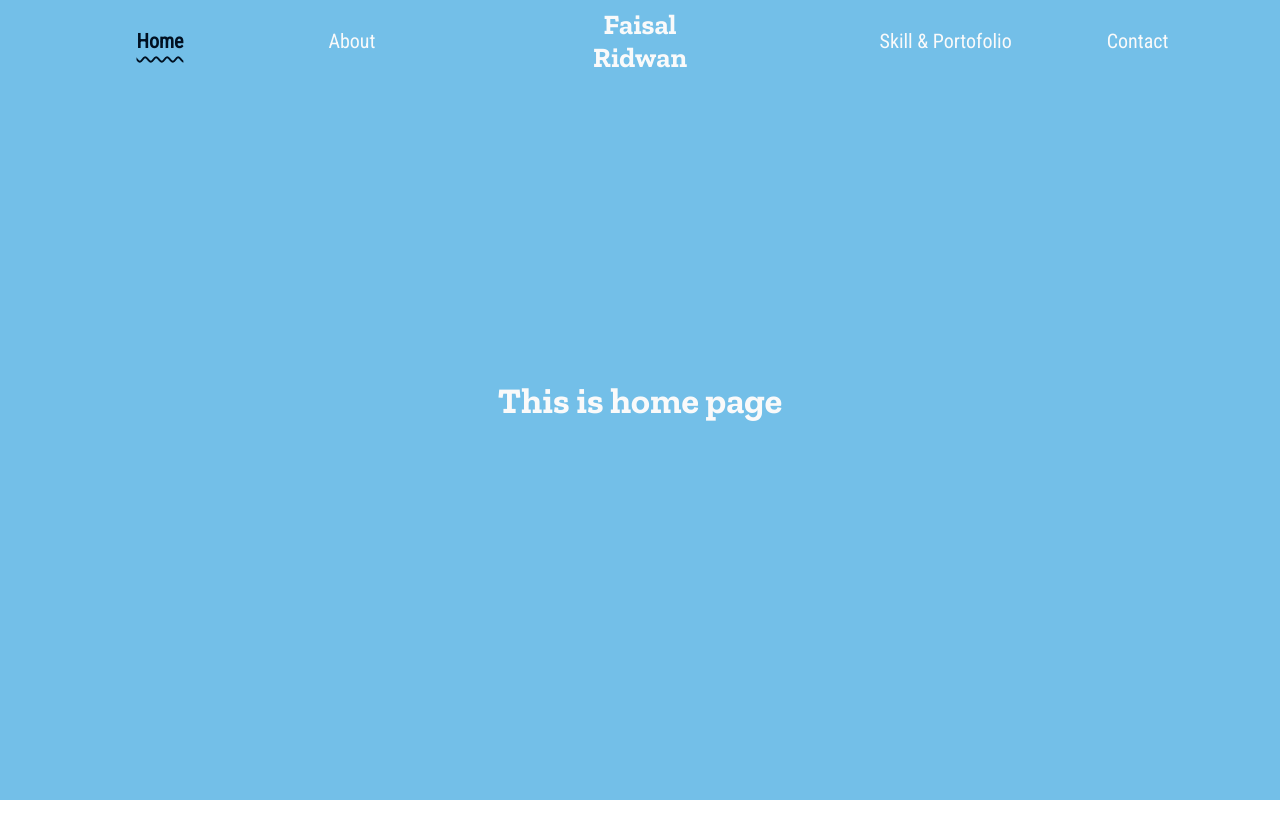
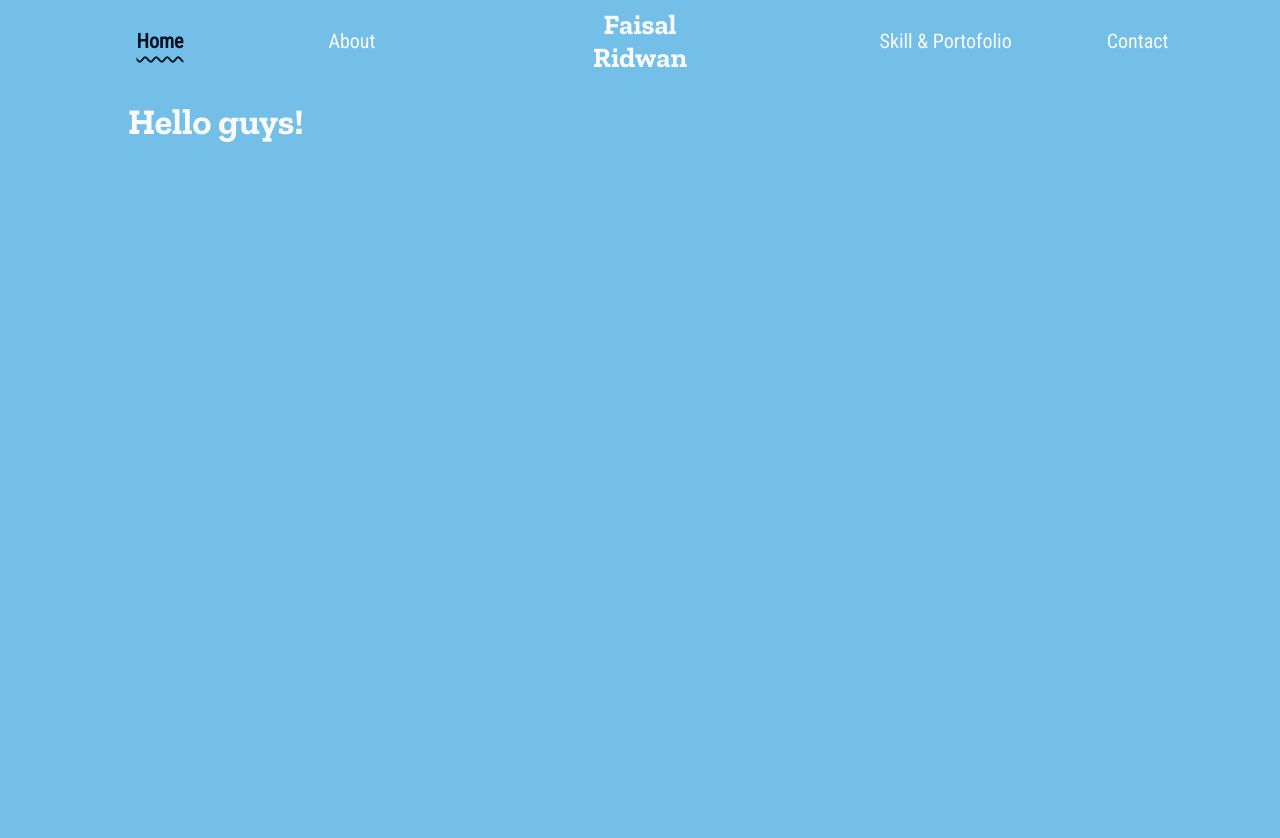
Before and after one commit to faisalridwan55/personal-web, a JavaScript app: page / in a window 1280 px wide. Shown: the top 838 px of the page. Before the commit the page ends 800 px from the top, so only its background shows below. Built offline with nearby package versions, Linux system fonts and the light colour scheme; the HTML template or start-up script is replaced by a standard one.

Commit message:
Add animation module

```diff
--- a/package.json
+++ b/package.json
@@ -6,6 +6,7 @@
     "@testing-library/jest-dom": "^5.11.4",
     "@testing-library/react": "^11.1.0",
     "@testing-library/user-event": "^12.1.10",
+    "framer-motion": "^4.1.17",
     "react": "^17.0.2",
     "react-dom": "^17.0.2",
     "react-router-dom": "^5.2.0",
--- a/src/App.js
+++ b/src/App.js
@@ -8,8 +8,6 @@ import SkillAndPortofolios from './containers/S&P';
 import NotPageFound from './containers/NotPageFound';
 
 function App() {
-  console.log(window.location.pathname);
-
   return (
     <div className="App">
       <Router>
--- a/src/components/Grid.js
+++ b/src/components/Grid.js
@@ -8,6 +8,6 @@ const BasicContainer = styled.div`
   justify-content: ${props => props.justifyContent};
 `;
 
-export const VContainer = (props) => <BasicContainer flexDirection="column" {...props} />
+export const Box = (props) => <BasicContainer flexDirection="column" {...props} />
 
-export const HContainer = (props) => <BasicContainer flexDirection="row" {...props} />
+export const Row = (props) => <BasicContainer flexDirection="row" {...props} />
--- a/src/components/PageContainer.js
+++ b/src/components/PageContainer.js
@@ -1,11 +1,10 @@
 import styled from "styled-components";
 
-import { VContainer } from "./Grid";
+import { Box } from "./Grid";
 
-const PageContainer = styled(VContainer)`
+const PageContainer = styled(Box)`
   min-height: 100vh;
-  align-items: center;
-  justify-content: center;
+  padding: 100px 10%;
   background-color: ${props => props.backgroundColor};
 `;
 
--- a/src/components/Text.js
+++ b/src/components/Text.js
@@ -5,7 +5,7 @@ import { FONT_SIZE } from "../constants/Size";
 export const Title = styled.text`
     color: ${WHITE};
     font-weight: bold;
-    text-align: center;
+    text-align: ${props => props.textAlign};
     font-family: Zilla Slab, serif;
     font-size: ${props => `${FONT_SIZE[props.size || 'xxxl']}`};
 `;
--- a/src/containers/Header/components.js
+++ b/src/containers/Header/components.js
@@ -1,12 +1,12 @@
 import styled from "styled-components";
 import { NavLink } from "react-router-dom";
 
-import { HContainer } from "../../components/Grid";
+import { Row } from "../../components/Grid";
 import { BLACK, WHITE } from "../../constants/Colors";
 import { DIST_SIZE, FONT_SIZE } from "../../constants/Size";
 
 
-export const HeaderContainer = styled(HContainer)`
+export const HeaderContainer = styled(Row)`
     top: 0;
     width: 100%;
     position: absolute;
--- a/src/containers/Header/index.js
+++ b/src/containers/Header/index.js
@@ -1,24 +1,26 @@
-import { HContainer, VContainer } from "../../components/Grid";
+import { motion } from "framer-motion";
+import { Row, Box } from "../../components/Grid";
 import { Title } from "../../components/Text";
 import { CustomNavLink, HeaderContainer } from "./components";
 
 const itemContainerStyle = {width: "30%"};
+const titleHeaderStyle = {size:"xl", textAlign:"center"};
 
 const Header = () => {
     return (
         <HeaderContainer>
-            <HContainer justifyContent="space-around" {...itemContainerStyle}>
+            <Row justifyContent="space-around" {...itemContainerStyle}>
                 <CustomNavLink exact to="/">Home</CustomNavLink>
                 <CustomNavLink to="/about">About</CustomNavLink>
-            </HContainer>
-            <VContainer alignItem="Center" {...itemContainerStyle}>
-                <Title size="xl">Faisal</Title>
-                <Title size="xl">Ridwan</Title>
-            </VContainer>
-            <HContainer justifyContent="space-around" {...itemContainerStyle}>
+            </Row>
+            <Box as={motion.div} alignItem="Center" {...itemContainerStyle} whileHover={{ y: 20 }}>
+                <Title {...titleHeaderStyle}>Faisal</Title>
+                <Title {...titleHeaderStyle}>Ridwan</Title>
+            </Box>
+            <Row justifyContent="space-around" {...itemContainerStyle}>
                 <CustomNavLink to="/skill">Skill & Portofolio</CustomNavLink>
                 <CustomNavLink to="/contact">Contact</CustomNavLink>
-            </HContainer>
+            </Row>
         </HeaderContainer>
      );
 }
--- a/src/containers/Home/index.js
+++ b/src/containers/Home/index.js
@@ -3,9 +3,12 @@ import PageContainer from "../../components/PageContainer";
 import { Title } from "../../components/Text";
 
 const Home = () => {
+    const now = new Date();
+    console.log(now.toLocaleString())
+
     return (
         <PageContainer className="home-container" backgroundColor={BACKGROUND_COLOR.home}>
-            <Title>This is home page</Title>
+            <Title>Hello guys!</Title>
         </PageContainer>
      );
 }
```
Also changed, not shown: 1 other file (tests, documents, lock files or other folders).
